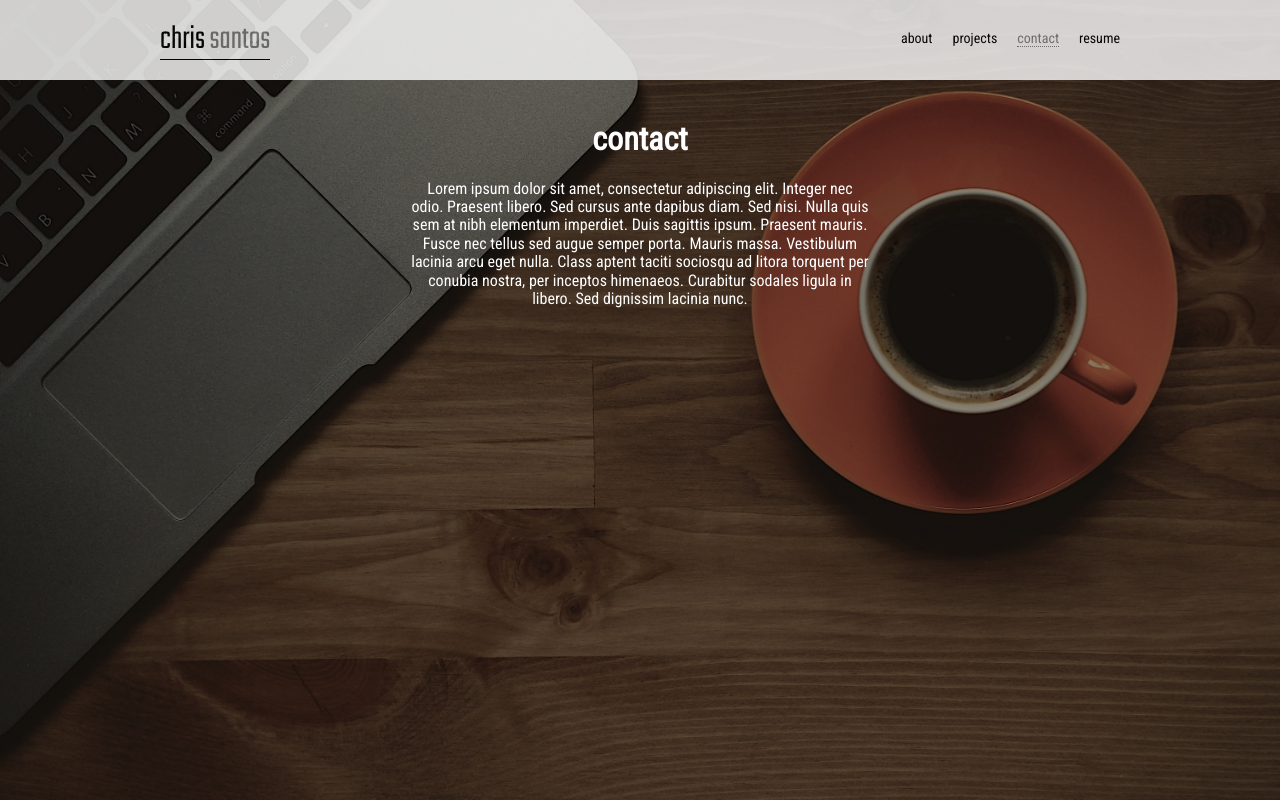
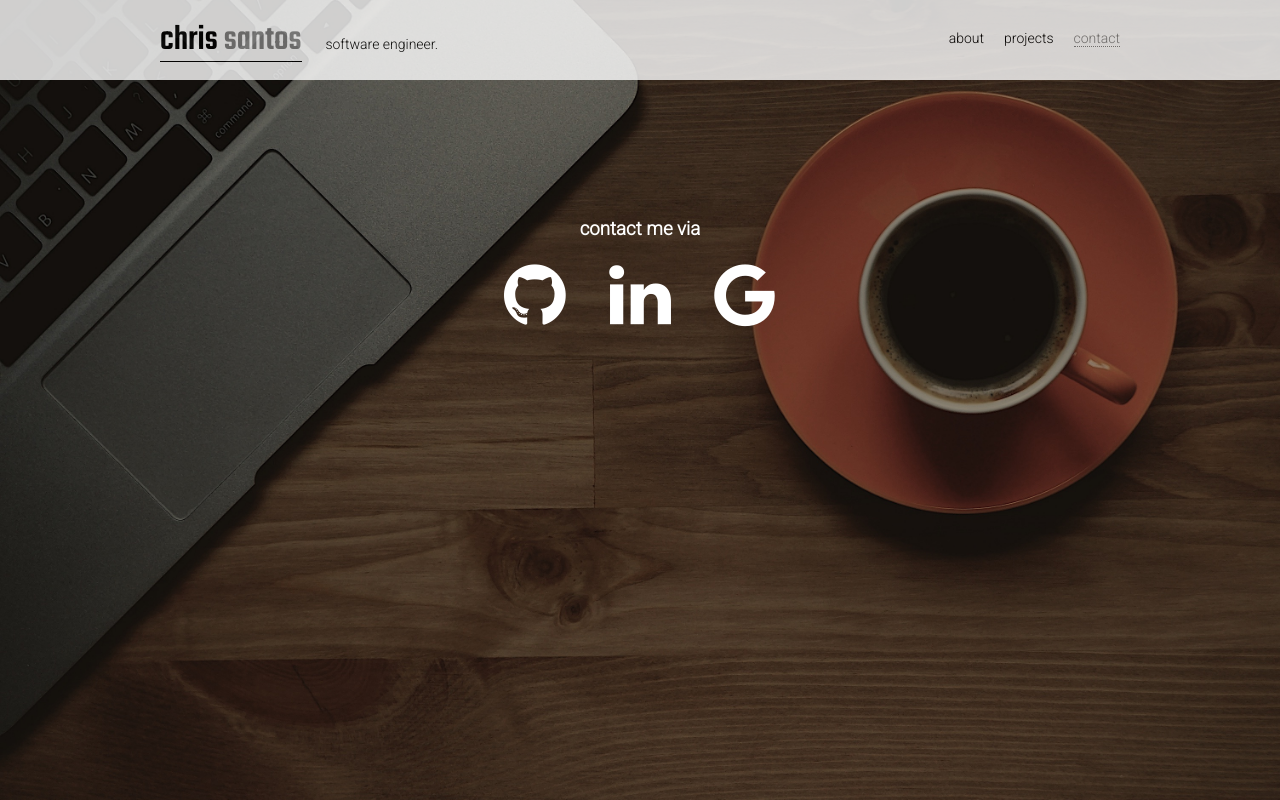
Before and after one commit to csan21/csan21.github.io, a plain HTML site: page index.html in a window 1280 px wide. Both pictures are taken after a click on the link "contact". Drawn offline with nearby package versions, Linux system fonts and the light colour scheme.

Commit message:
Add contact logos

```diff
--- a/css/styles.css
+++ b/css/styles.css
@@ -6,8 +6,9 @@ html {
   background-size: cover;
 }
 
-body {
-  font-family: 'Roboto Condensed', sans-serif;
+body, p {
+  font-family: 'Roboto', sans-serif;
+  font-size: 16px;
   margin: 0;
   padding: 0;
   width: 100%;
@@ -30,13 +31,18 @@ body {
 #name {
   margin-top: 20px;
   display: inline-block;
-  font-size: 34px;
+  font-size: 36px;
   font-family: 'Teko', sans-serif;
   border-bottom: 1px solid black;
 }
 
 #last-name {
   color: grey;
+}
+
+#role {
+  margin-left: 20px;
+  font-size: 14px;
 }
 
 #nav-links {
@@ -75,7 +81,7 @@ a:hover {
   width: 90%;
   height: 400px;
   margin: 0 auto;
-  padding-top: 100px;
+  padding-top: 200px;
   color: white;
 }
 
@@ -92,3 +98,20 @@ a:hover {
   width: 40%;
   text-align: center;
 }
+
+#contact a {
+  color: white;
+  text-decoration: none;
+}
+
+#contact a:hover {
+  color: black;
+}
+
+.fa-linkedin {
+  margin-left: 40px;
+}
+
+.fa-google {
+  margin-left: 40px
+}
--- a/index.html
+++ b/index.html
@@ -4,8 +4,9 @@
     <meta charset="utf-8">
     <link rel="stylesheet" type="text/css" href="css/styles.css">
     <link rel="stylesheet" type="text/css" href="css/normalize.css">
-    <link href="https://fonts.googleapis.com/css?family=Teko:300" rel="stylesheet">
-    <link href="https://fonts.googleapis.com/css?family=Roboto+Condensed" rel="stylesheet">
+    <link href="https://fonts.googleapis.com/css?family=Teko:500" rel="stylesheet">
+    <link href="https://fonts.googleapis.com/css?family=Roboto:300" rel="stylesheet">
+    <link rel="stylesheet" href="https://cdnjs.cloudflare.com/ajax/libs/font-awesome/4.7.0/css/font-awesome.min.css">
     <script src="https://ajax.googleapis.com/ajax/libs/jquery/3.2.1/jquery.min.js"></script>
     <script src="js/app.js"></script>
 
@@ -15,14 +16,14 @@
     <header id="navbar">
       <div id="navbar-content">
         <div id="name">chris
-          <span id="last-name">santos</span>
+          <span id="last-name">santos</span></br >
         </div>
+        <span id="role">software engineer.</span>
         <nav id="nav-links">
           <ul>
             <li><a href="#about" class="active">about</a></li>
             <li><a href="#projects">projects</a></li>
             <li><a href="#contact">contact</a></li>
-            <li><a href="">resume</a></li>
           </ul>
         </nav>
       </div>
@@ -53,9 +54,17 @@
 
       <div class="container" id="contact">
         <div class="content">
-          <h1>contact</h1>
+          <h3>contact me via</h3>
 
-          <p>Lorem ipsum dolor sit amet, consectetur adipiscing elit. Integer nec odio. Praesent libero. Sed cursus ante dapibus diam. Sed nisi. Nulla quis sem at nibh elementum imperdiet. Duis sagittis ipsum. Praesent mauris. Fusce nec tellus sed augue semper porta. Mauris massa. Vestibulum lacinia arcu eget nulla. Class aptent taciti sociosqu ad litora torquent per conubia nostra, per inceptos himenaeos. Curabitur sodales ligula in libero. Sed dignissim lacinia nunc.</p>
+          <a href="https://github.com/csan21" target="_blank">
+            <i class="fa fa-github" style="font-size:72px"></i>
+          </a>
+          <a href="https://linkedin.com/in/csan21" target="_blank">
+            <i class="fa fa-linkedin" style="font-size:72px"></i>
+          </a>
+          <a href="mailto:christophercs21@gmail.com">
+            <i class="fa fa-google" style="font-size:72px"></i>
+          </a>
       </div>
     </div>
 
```
